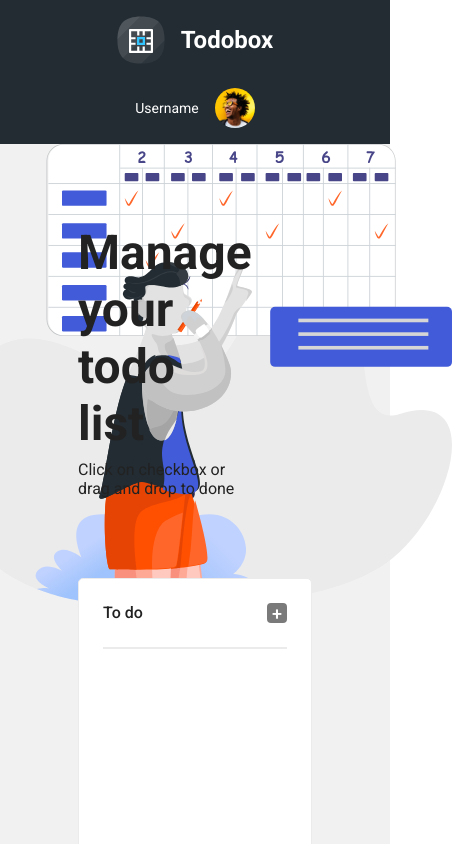
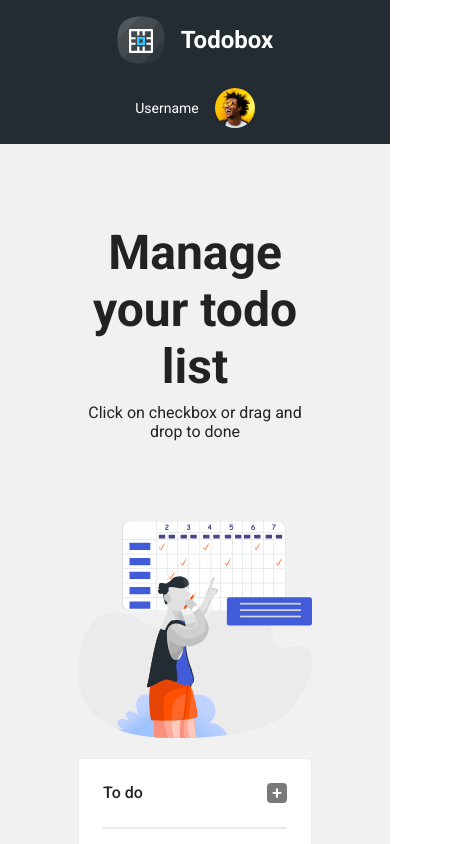
Before and after one commit to ilahila/todobox, a Vue app: page / in a window 390 px wide. Shown: the top 844 px of the page, 452 px wide, since content can reach past the window. Built offline with nearby package versions, Linux system fonts and the light colour scheme.

Commit message:
Fix illustration from overflowing on mobile screens

```diff
--- a/src/components/Todo/TodoHeader.vue
+++ b/src/components/Todo/TodoHeader.vue
@@ -43,9 +43,20 @@
 }
 
 @media (max-width: 768px) {
+	.todo-container {
+		display: flex;
+		flex-direction: column;
+	}
+	.todo-description {
+		text-align: center;
+	}
 	.todo-illustration {
-		right: -60%;
-		top: 0;
+		position: static;
+	}
+
+	.todo-illustration img {
+		width: 100%;
+		margin-bottom: 1rem;
 	}
 }
 </style>
```
